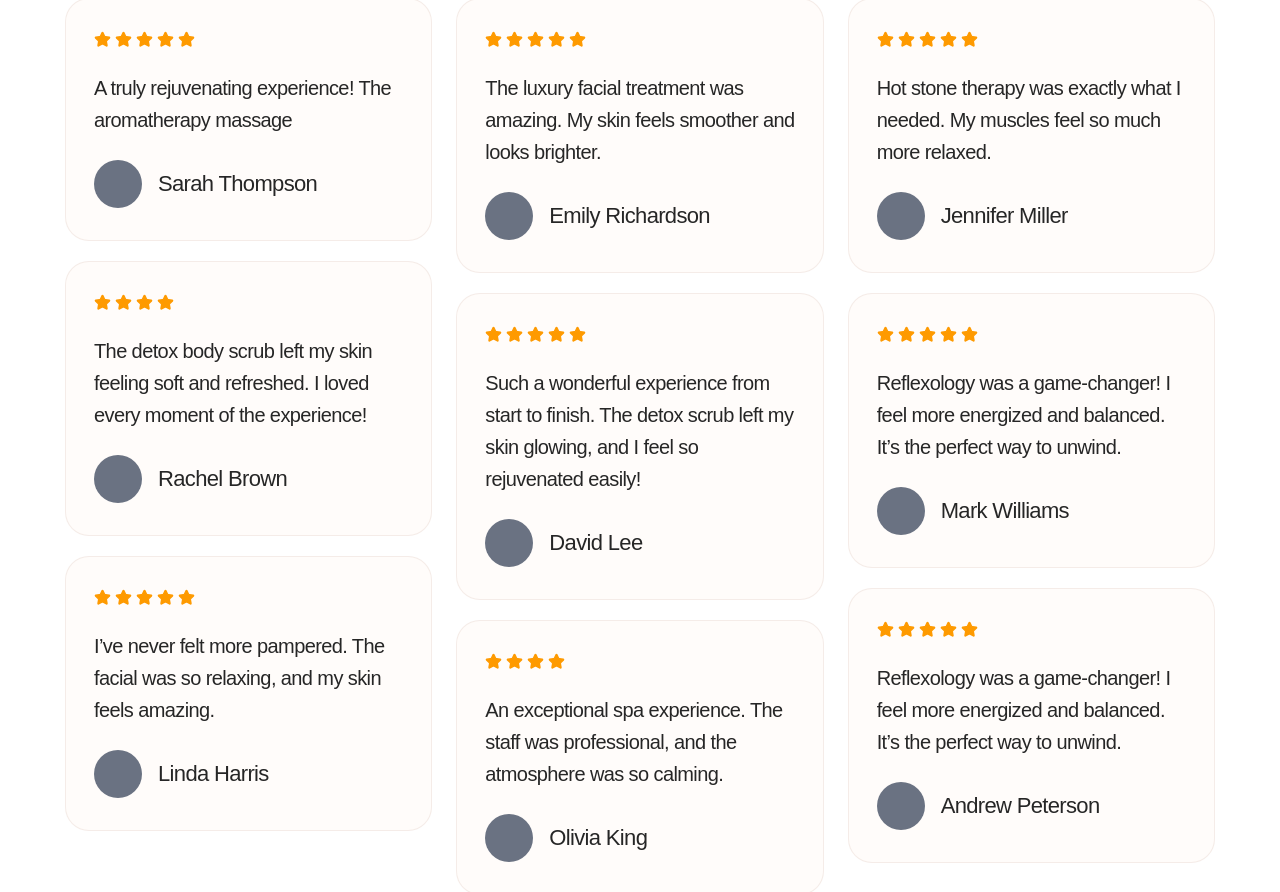
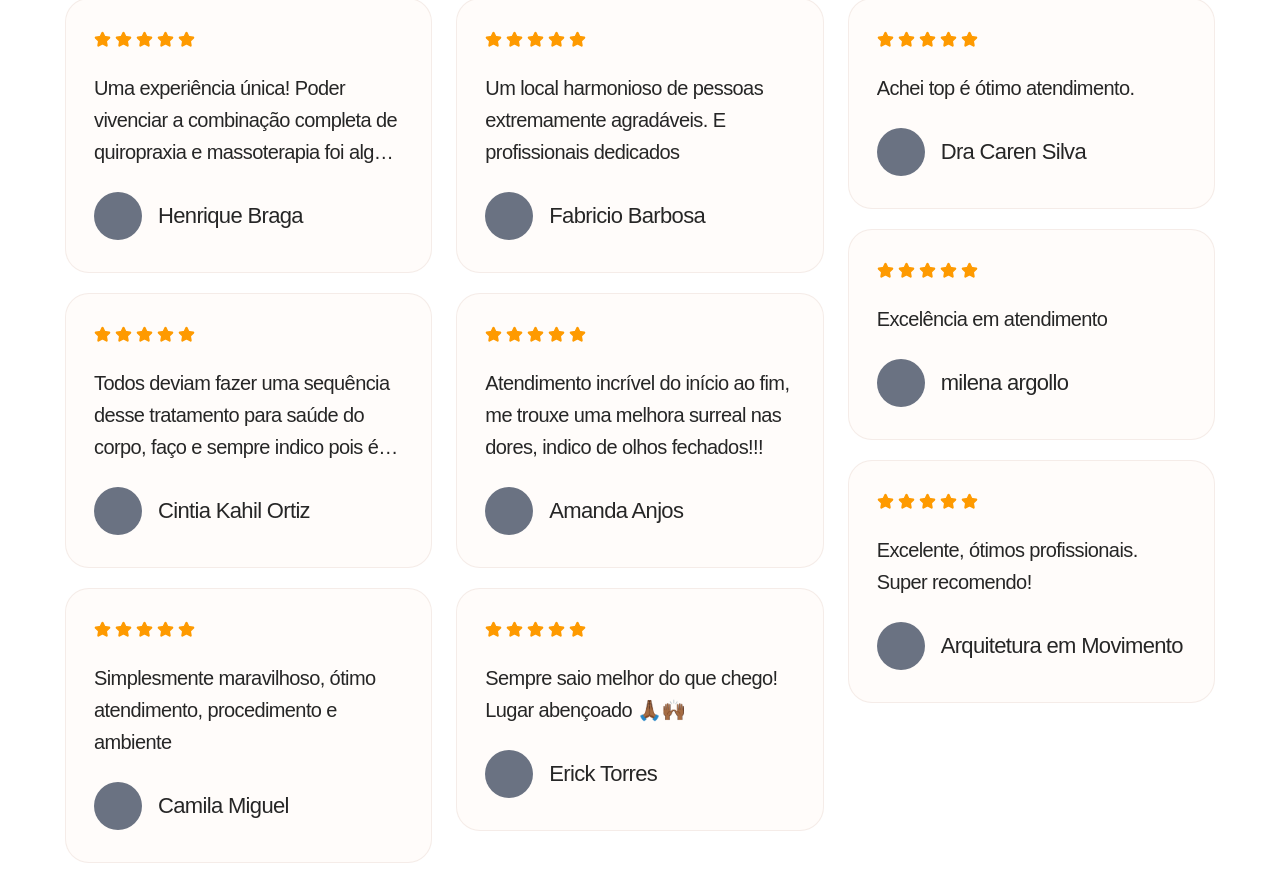
Before and after one commit to HenriqueBragaMoreira/clinica-maos-que-curam, a Next.js app: page / in a window 1280 px wide. Shown: the part 5720-6612 px from the top of the page. Built offline with nearby package versions, Linux system fonts and the light colour scheme; a web font is replaced by a local one.

Commit message:
refactor: map testimonial columns and add staggered reveal

```diff
--- a/src/app/components/testimonials-section.tsx
+++ b/src/app/components/testimonials-section.tsx
@@ -1,98 +1,120 @@
 /** biome-ignore-all lint/suspicious/noArrayIndexKey: <> */
+
 import { Star } from "lucide-react";
+import { Reveal } from "@/components/motion/reveal";
+import { Stagger, StaggerItem } from "@/components/motion/stagger";
+
+type Testimonial = {
+  stars: number;
+  desc: string;
+  name: string;
+};
 
 export function TestimonialsSection() {
-  const testimonialsGroup1 = [
+  const testimonialsGroup1: Testimonial[] = [
     {
       stars: 5,
-      desc: "A truly rejuvenating experience! The aromatherapy massage",
-      name: "Sarah Thompson",
-    },
-    {
-      stars: 4,
-      desc: "The detox body scrub left my skin feeling soft and refreshed. I loved every moment of the experience!",
-      name: "Rachel Brown",
+      desc: "Uma experiência única! Poder vivenciar a combinação completa de quiropraxia e massoterapia foi algo realmente inovador e renovador para o corpo e mente. Muito obrigado a toda a equipe, extremamente competente e atenciosa!",
+      name: "Henrique Braga",
     },
     {
       stars: 5,
-      desc: "I’ve never felt more pampered. The facial was so relaxing, and my skin feels amazing.",
-      name: "Linda Harris",
+      desc: "Todos deviam fazer uma sequência desse tratamento para saúde do corpo, faço e sempre indico pois é sensacional!",
+      name: "Cintia Kahil Ortiz",
+    },
+    {
+      stars: 5,
+      desc: "Simplesmente maravilhoso, ótimo atendimento, procedimento e ambiente",
+      name: "Camila Miguel",
     },
   ];
 
-  const testimonialsGroup2 = [
+  const testimonialsGroup2: Testimonial[] = [
     {
       stars: 5,
-      desc: "The luxury facial treatment was amazing. My skin feels smoother and looks brighter.",
-      name: "Emily Richardson",
+      desc: "Um local harmonioso de pessoas extremamente agradáveis. E profissionais dedicados",
+      name: "Fabricio Barbosa",
     },
     {
       stars: 5,
-      desc: "Such a wonderful experience from start to finish. The detox scrub left my skin glowing, and I feel so rejuvenated easily!",
-      name: "David Lee",
+      desc: "Atendimento incrível do início ao fim, me trouxe uma melhora surreal nas dores, indico de olhos fechados!!!",
+      name: "Amanda Anjos",
     },
     {
-      stars: 4,
-      desc: "An exceptional spa experience. The staff was professional, and the atmosphere was so calming.",
-      name: "Olivia King",
+      stars: 5,
+      desc: "Sempre saio melhor do que chego! Lugar abençoado 🙏🏾🙌🏾",
+      name: "Erick Torres",
     },
   ];
 
-  const testimonialsGroup3 = [
+  const testimonialsGroup3: Testimonial[] = [
     {
-      stars: 4,
-      desc: "Hot stone therapy was exactly what I needed. My muscles feel so much more relaxed.",
-      name: "Jennifer Miller",
+      stars: 5,
+      desc: "Achei top é ótimo atendimento.",
+      name: "Dra Caren Silva",
     },
     {
       stars: 5,
-      desc: "Reflexology was a game-changer! I feel more energized and balanced. It’s the perfect way to unwind.",
-      name: "Mark Williams",
+      desc: "Excelência em atendimento",
+      name: "milena argollo",
     },
     {
       stars: 5,
-      desc: "Reflexology was a game-changer! I feel more energized and balanced. It’s the perfect way to unwind.",
-      name: "Andrew Peterson",
+      desc: "Excelente, ótimos profissionais. Super recomendo!",
+      name: "Arquitetura em Movimento",
     },
   ];
+
+  const columns = [testimonialsGroup1, testimonialsGroup2, testimonialsGroup3];
+
   return (
     <section
       id="testimonials"
       className="flex justify-center items-center py-[82px] bg-white"
     >
       <div className="flex flex-col items-center flex-1 gap-[52px] max-w-[1150px]">
-        <div className="flex flex-col gap-5">
+        <Reveal className="flex flex-col gap-5">
           <div className="flex items-center justify-center gap-2.5">
             <div className="rounded-full bg-title-topic size-2.5" />
 
             <h2 className="text-lg font-medium font-satoshi text-black tracking-[-0.54px]">
-              Testimonials
+              Depoimentos
             </h2>
           </div>
 
           <p className="text-primary text-[46px] font-medium max-w-[550px] text-center tracking-[-1.61px] leading-[54.51px]">
-            What our clients say about their experience
+            O que nossos pacientes dizem sobre o tratamento
           </p>
+        </Reveal>
+
+        <div className="flex justify-center gap-6">
+          {columns.map((group, columnIndex) => (
+            <Stagger
+              key={columnIndex}
+              className="flex-1 flex flex-col gap-5 items-stretch"
+            >
+              {group.map((testimonial) => (
+                <StaggerItem
+                  key={testimonial.name}
+                  whileHover={{ y: -4 }}
+                  className="w-full flex flex-col items-start gap-6 bg-[#FFFCFA] border border-[#9C63491A] rounded-3xl py-8 px-7 hover:shadow-md transition-shadow"
+                >
+                  <div className="flex items-center justify-center gap-1">
+                    {Array.from({ length: testimonial.stars }).map(
+                      (_, index) => (
+                        <Star
+                          size={17}
+                          key={index}
+                          className="fill-amber-500 text-amber-500"
+                        />
+                      ),
+                    )}
                   </div>
 
-        <div className="flex justify-center gap-6">
-          <div className="flex-1 flex flex-col gap-5 items-center">
-            {testimonialsGroup1.map((testimonial) => (
-              <div
-                key={testimonial.name}
-                className="flex flex-col items-start gap-6 bg-[#FFFCFA] border border-[#9C63491A] rounded-3xl py-8 px-7"
+                  <span
+                    className="text-primary text-xl font-medium font-satoshi tracking-[-0.60px] leading-[32px] max-h-24 overflow-hidden line-clamp-3"
+                    title={testimonial.desc}
                   >
-                <div className="flex items-center justify-center gap-1">
-                  {Array.from({ length: testimonial.stars }).map((_, index) => (
-                    <Star
-                      size={17}
-                      key={`sarah-star-${index}`}
-                      className="fill-amber-500 text-amber-500"
-                    />
-                  ))}
-                </div>
-
-                <span className="text-primary text-xl font-medium font-satoshi tracking-[-0.60px] leading-[32px]">
                     {testimonial.desc}
                   </span>
 
@@ -103,71 +125,10 @@ export function TestimonialsSection() {
                       {testimonial.name}
                     </span>
                   </div>
-              </div>
+                </StaggerItem>
               ))}
-          </div>
-
-          <div className="flex-1 flex flex-col gap-5 items-center">
-            {testimonialsGroup2.map((testimonial) => (
-              <div
-                key={testimonial.name}
-                className="flex flex-col items-start gap-6 bg-[#FFFCFA] border border-[#9C63491A] rounded-3xl py-8 px-7"
-              >
-                <div className="flex items-center justify-center gap-1">
-                  {Array.from({ length: testimonial.stars }).map((_, index) => (
-                    <Star
-                      size={17}
-                      key={`sarah-star-${index}`}
-                      className="fill-amber-500 text-amber-500"
-                    />
+            </Stagger>
           ))}
-                </div>
-
-                <span className="text-primary text-xl font-medium font-satoshi tracking-[-0.60px] leading-[32px]">
-                  {testimonial.desc}
-                </span>
-
-                <div className="flex items-center gap-4">
-                  <div className="rounded-full bg-gray-500 size-12" />
-
-                  <span className="text-primary text-[22px] font-medium font-satoshi tracking-[-0.66px] leading-[26.4px]">
-                    {testimonial.name}
-                  </span>
-                </div>
-              </div>
-            ))}
-          </div>
-
-          <div className="flex-1 flex flex-col gap-5 items-center">
-            {testimonialsGroup3.map((testimonial) => (
-              <div
-                key={testimonial.name}
-                className="flex flex-col items-start gap-6 bg-[#FFFCFA] border border-[#9C63491A] rounded-3xl py-8 px-7"
-              >
-                <div className="flex items-center justify-center gap-1">
-                  {Array.from({ length: 5 }).map((_, index) => (
-                    <Star
-                      size={17}
-                      key={`sarah-star-${index}`}
-                      className="fill-amber-500 text-amber-500"
-                    />
-                  ))}
-                </div>
-
-                <span className="text-primary text-xl font-medium font-satoshi tracking-[-0.60px] leading-[32px]">
-                  {testimonial.desc}
-                </span>
-
-                <div className="flex items-center gap-4">
-                  <div className="rounded-full bg-gray-500 size-12" />
-
-                  <span className="text-primary text-[22px] font-medium font-satoshi tracking-[-0.66px] leading-[26.4px]">
-                    {testimonial.name}
-                  </span>
-                </div>
-              </div>
-            ))}
-          </div>
         </div>
       </div>
     </section>
```
Lines whose indentation alone changed are shown as unchanged.
